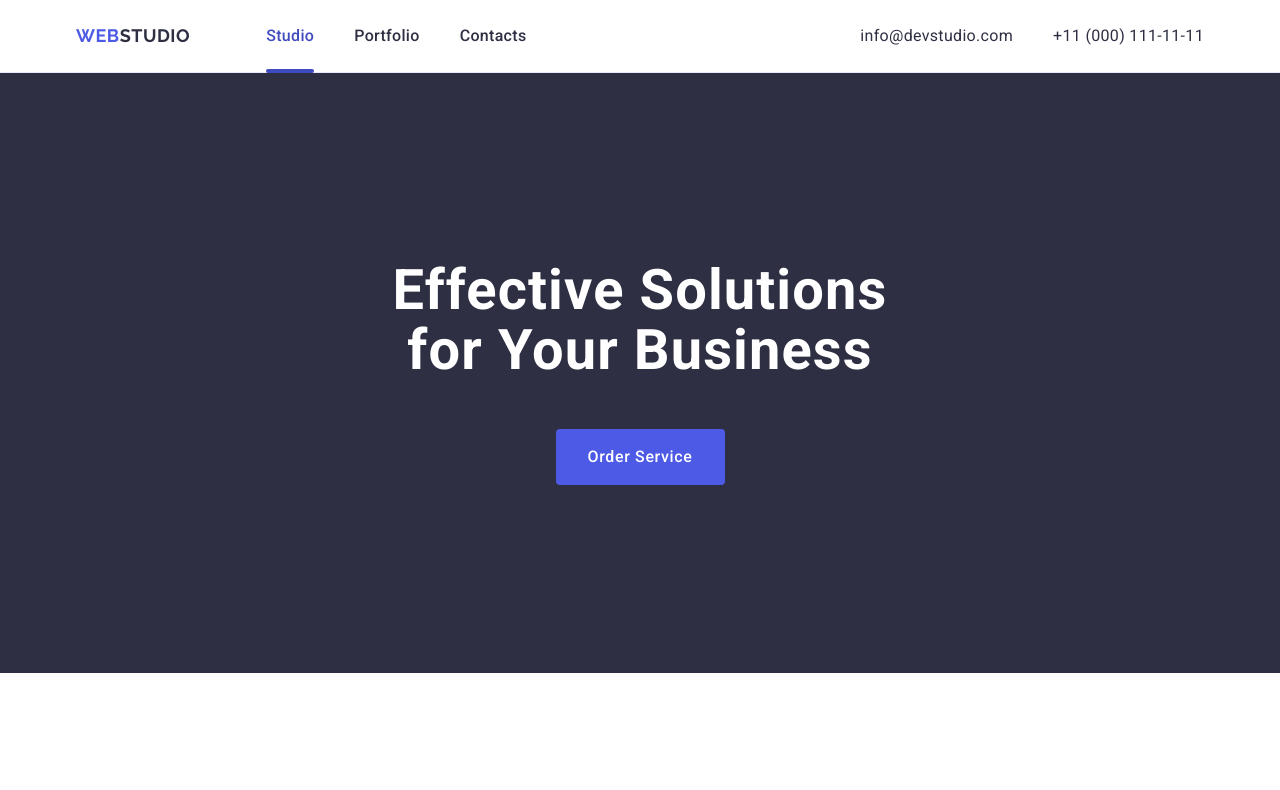
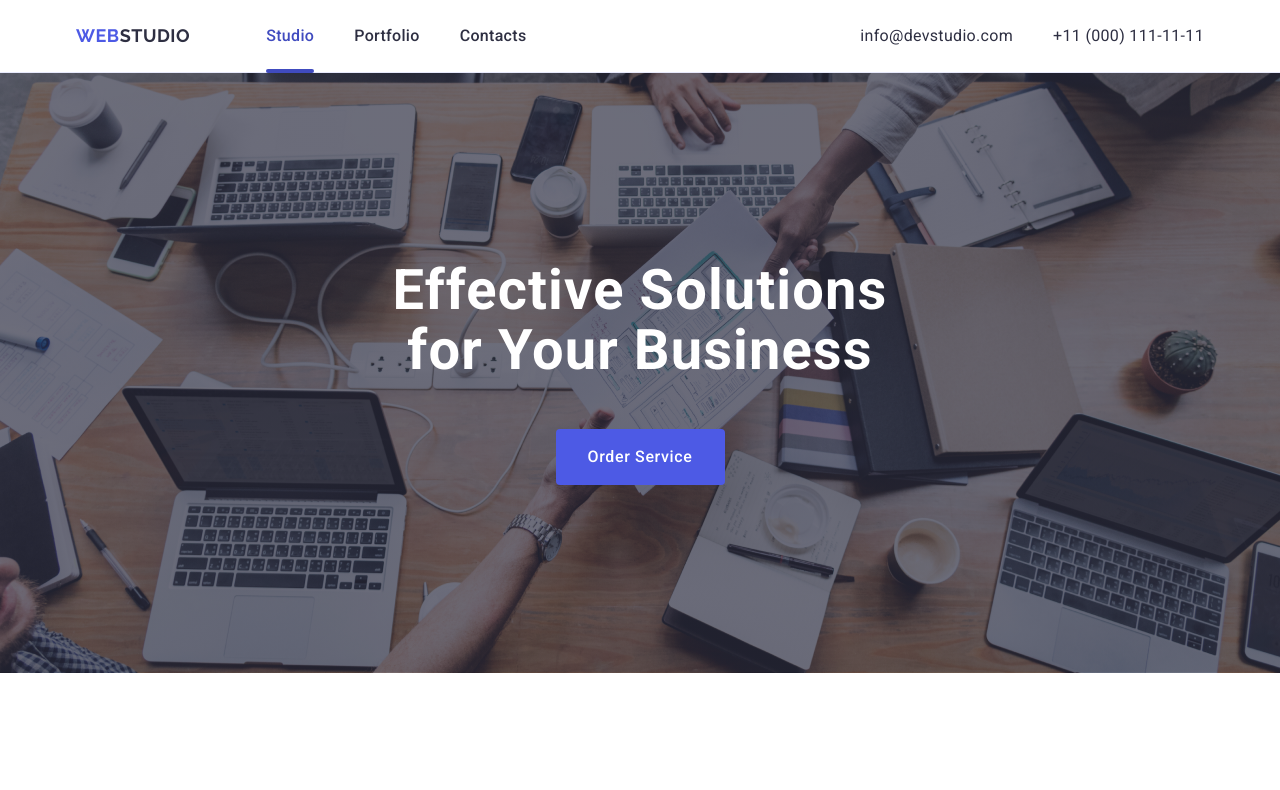
Before and after one commit to skiffyboy/goit-markup-hw-04, a plain HTML site: page index.html in a window 1280 px wide. Shown: the top 790 px of the page. Drawn offline with nearby package versions, Linux system fonts and the light colour scheme; the site is published under a folder, as on GitHub Pages, so addresses that start at the root find nothing.

Commit message:
changed background urk

```diff
--- a/css/style.css
+++ b/css/style.css
@@ -148,7 +148,7 @@ header {
       rgba(46, 47, 66, 0.7),
       rgba(46, 47, 66, 0.7)
     ),
-    url("/images/office.jpg");
+    url("../images/office.jpg");
   background-size: cover;
   background-repeat: no-repeat;
   background-position: center;
```
